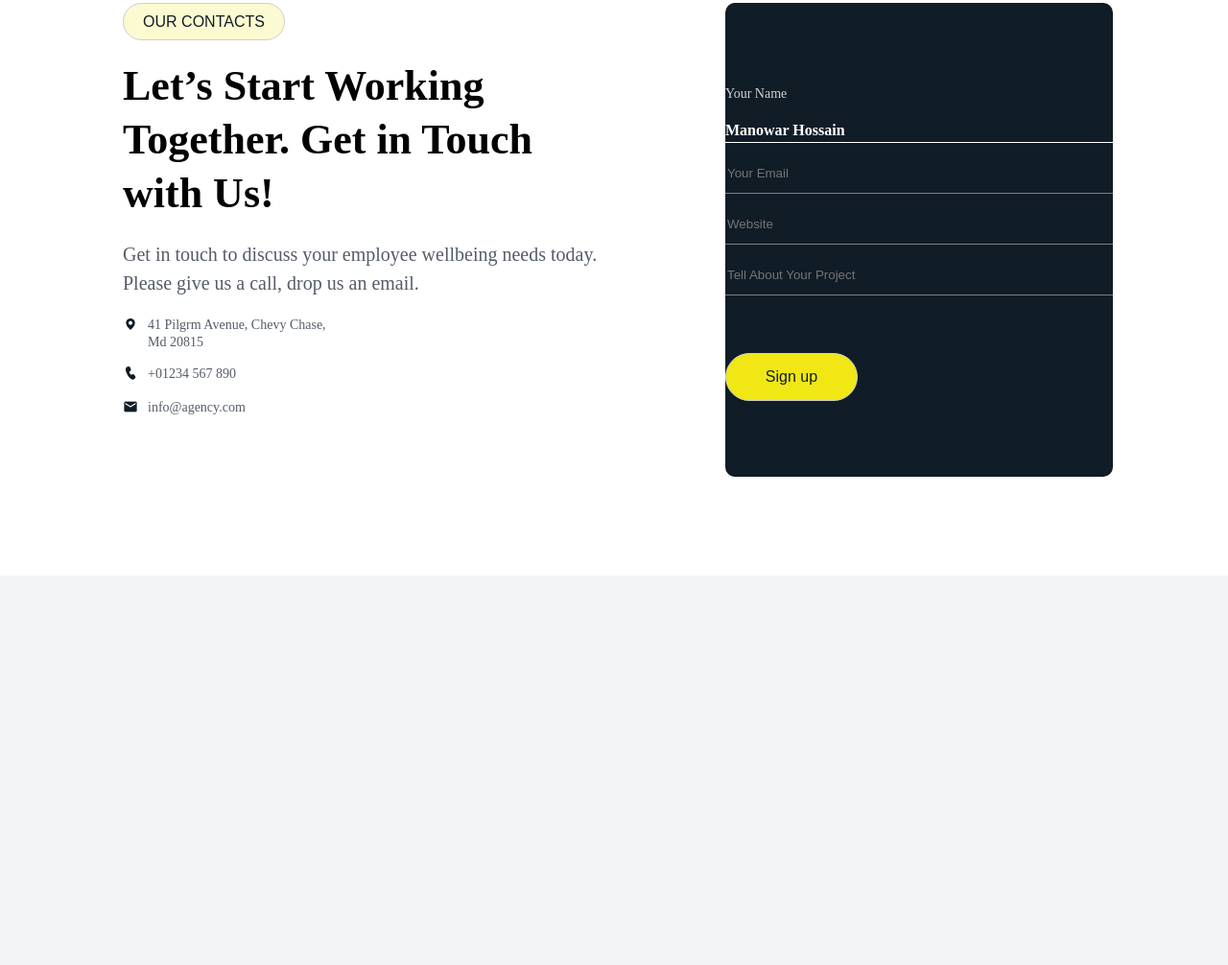
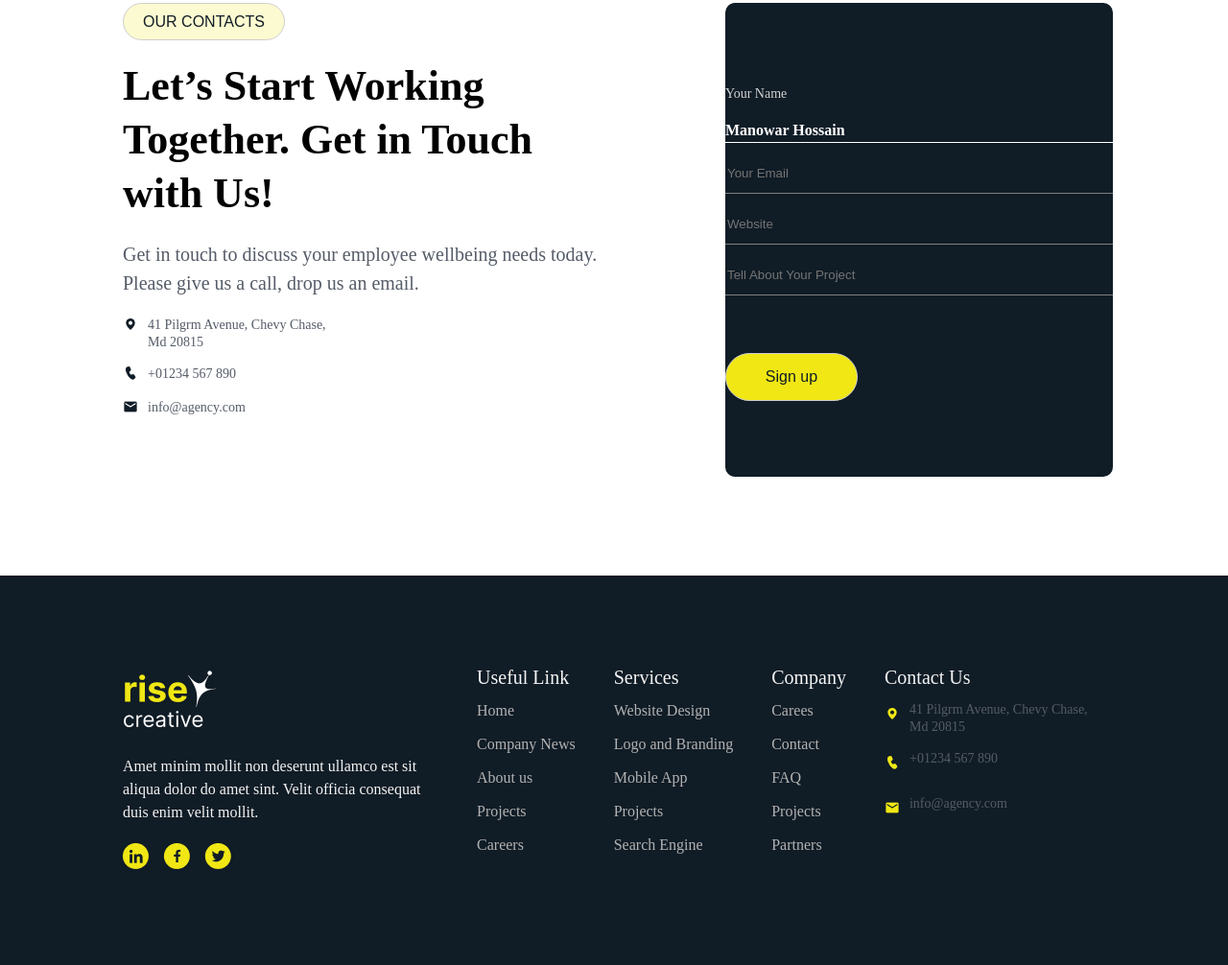
Before and after one commit to safarovmurod/home-work-5, a plain HTML site: page index.html in a window 1280 px wide. Shown: the part 5282-6288 px from the top of the page at 96% size. Before the commit the page ends 5882 px from the top, so only its background shows below. Drawn offline with Linux system fonts and the light colour scheme.

Commit message:
footer_1 (#8)

```diff
--- a/index.html
+++ b/index.html
@@ -289,8 +289,10 @@
                     </div>
                     <div class="about_icon">
                         <div><img src="./pictures/inverted-commas (1) 1 (Traced) (1).png" alt=""></div>
-                        <p class="about_text amet">Amet minim mollit non deserunt ullamco est sit aliqua dolor do amet sint. Velit officia consequat duis enim velit mollit. Amet minim mollit non deserunt ullamco est sit aliqua dolor do amet sint. Velit officia cons </p>
-    <div class="Traced"><img  src="./pictures/inverted-commas (1) 1 (Traced).png" alt=""></div>
+                        <p class="about_text amet">Amet minim mollit non deserunt ullamco est sit aliqua dolor do amet
+                            sint. Velit officia consequat duis enim velit mollit. Amet minim mollit non deserunt ullamco
+                            est sit aliqua dolor do amet sint. Velit officia cons </p>
+                        <div class="Traced"><img src="./pictures/inverted-commas (1) 1 (Traced).png" alt=""></div>
 
                     </div>
                 </div>
@@ -304,8 +306,10 @@
                     </div>
                     <div class="about_icon">
                         <div><img src="./pictures/inverted-commas (1) 1 (Traced) (1).png" alt=""></div>
-                        <p class="about_text amet">Amet minim mollit non deserunt ullamco est sit aliqua dolor do amet sint. Velit officia consequat duis enim velit mollit. Amet minim mollit non deserunt ullamco est sit aliqua dolor do amet sint. Velit officia cons </p>
-    <div class="Traced"><img  src="./pictures/inverted-commas (1) 1 (Traced).png" alt=""></div>
+                        <p class="about_text amet">Amet minim mollit non deserunt ullamco est sit aliqua dolor do amet
+                            sint. Velit officia consequat duis enim velit mollit. Amet minim mollit non deserunt ullamco
+                            est sit aliqua dolor do amet sint. Velit officia cons </p>
+                        <div class="Traced"><img src="./pictures/inverted-commas (1) 1 (Traced).png" alt=""></div>
 
                     </div>
                 </div>
@@ -321,8 +325,10 @@
                     </div>
                     <div class="about_icon">
                         <div><img src="./pictures/inverted-commas (1) 1 (Traced) (1).png" alt=""></div>
-                        <p class="about_text amet">Amet minim mollit non deserunt ullamco est sit aliqua dolor do amet sint. Velit officia consequat duis enim velit mollit. Amet minim mollit non deserunt ullamco est sit aliqua dolor do amet sint. Velit officia cons </p>
-    <div class="Traced"><img  src="./pictures/inverted-commas (1) 1 (Traced).png" alt=""></div>
+                        <p class="about_text amet">Amet minim mollit non deserunt ullamco est sit aliqua dolor do amet
+                            sint. Velit officia consequat duis enim velit mollit. Amet minim mollit non deserunt ullamco
+                            est sit aliqua dolor do amet sint. Velit officia cons </p>
+                        <div class="Traced"><img src="./pictures/inverted-commas (1) 1 (Traced).png" alt=""></div>
 
                     </div>
 
@@ -351,7 +357,8 @@
 
                         <button class="btn1 btn4 btn6">OUR CONTACTS</button>
                         <h2 class="h2_text Let’s">Let’s Start Working Together. Get in Touch with Us!</h2>
-                        <p class="about_text Customer Get_In">Get in touch to discuss your employee wellbeing needs today. Please give us a call, drop us an email.</p>
+                        <p class="about_text Customer Get_In">Get in touch to discuss your employee wellbeing needs
+                            today. Please give us a call, drop us an email.</p>
 
 
 
@@ -402,6 +409,80 @@
 
 
     </main>
+
+
+
+    <footer class="footer">
+
+        <section class="footer_flex">
+
+
+            <div class="rise_logo">
+                <div><img src="./pictures/logo 1 (1).png" alt=""></div>
+                <p class="about_text minim">Amet minim mollit non deserunt ullamco est sit aliqua dolor do amet sint. Velit officia consequat duis enim velit mollit.</p>
+                <div><img src="./pictures/Frame 38594.png" alt=""></div>
+            </div>
+
+            <div class="usefull">
+                <p>Useful Link</p>
+
+                <p class="companynews">Home</p>
+                <p class="companynews">Company News</p>
+                <p class="companynews">About us</p>
+                <p class="companynews">Projects</p>
+                <p class="companynews">Careers</p>
+            </div>
+            <div class="usefull">
+                <p>Services</p>
+
+                <p class="companynews">Website Design</p>
+                <p class="companynews">Logo and Branding</p>
+                <p class="companynews">Mobile App </p>
+                <p class="companynews">Projects</p>
+                <p class="companynews">Search Engine</p>
+            </div>
+            <div class="usefull">
+                <p>Company</p>
+
+                <p class="companynews">Carees</p>
+                <p class="companynews">Contact</p>
+                <p class="companynews">FAQ</p>
+                <p class="companynews">Projects</p>
+                <p class="companynews">Partners</p>
+            </div>
+
+  <div class="info_agency footer_end">
+ <p class="usefull">Contact Us</p>
+                            <div class="pictures_pligrm">
+
+                                <div><img src="./pictures/ci_location (1).png" alt=""></div>
+                                <p class="about_text Pilgrm">41 Pilgrm Avenue, Chevy Chase, Md 20815</p>
+                            </div>
+                            <div class="pictures_pligrm">
+                                <div><img src="./pictures/Frame 183 (1).png" alt=""></div>
+                                <p class="about_text Pilgrm">+01234 567 890</p>
+                            </div>
+                            <div class="pictures_pligrm">
+                                <div><img src="./pictures/ic_baseline-email (1).png" alt=""></div>
+                                <p class="about_text Pilgrm">info@agency.com</p>
+                            </div>
+
+                        </div>
+
+
+        </section>
+
+
+
+    </footer>
+
+
+
+
+
+
+
+
 </body>
 
 </html>
--- a/main.css
+++ b/main.css
@@ -475,7 +475,8 @@ body {
     border-radius: 10px;
 
 }
-.input_button{
+
+.input_button {
     display: flex;
     flex-direction: column;
     gap: 10px;
@@ -489,10 +490,12 @@ input {
     border-bottom: 1px solid gray;
     outline: none;
 }
-.your{
+
+.your {
     font-size: 14px;
-    color:#D3D3D3 ;
+    color: #D3D3D3;
 }
+
 .Manowar {
     color: #FFFFFF;
     font-weight: 600;
@@ -500,13 +503,64 @@ input {
     line-height: 24px;
     border-bottom: 1.5px solid #FFFFFF;
 }
-.btn7{
+
+.btn7 {
     margin-top: 50px;
 }
-.s6_flexfull{
+
+.s6_flexfull {
     display: flex;
     width: 80%;
     margin: auto;
     justify-content: space-between;
 
 }
+
+
+.footer {
+    background-color: #101C26;
+    width: 100%;
+    height: 406px;
+    display: flex;
+}
+
+.rise_logo {
+    width: 329px;
+    display: flex;
+    flex-direction: column;
+    gap: 20px;
+
+}
+
+.minim {
+    font-weight: 400;
+    font-size: 16px;
+    color: #F5F5F5;
+    line-height: 24px;
+}
+
+.usefull {
+    font-weight: 500;
+    font-style: Medium;
+    font-size: 20px;
+    line-height: 100%;
+    color: #F5F5F5;
+}
+
+.companynews {
+    font-weight: 500;
+    font-style: Medium;
+    font-size: 16px;
+    color: #B3B3B3;
+    letter-spacing: 0%;
+    margin-top: 15px;
+}
+.footer_flex{
+    display: flex;
+    width: 80%;
+    margin: auto;
+    justify-content: space-between;
+}
+.footer_end{
+    line-height: 200%;
+}
```
Also changed, not shown: pictures/Frame 183 (1).png (added), pictures/Frame 38594.png (added), pictures/ci_location (1).png (added), pictures/ic_baseline-email (1).png (added), pictures/logo 1 (1).png (added). Lines whose indentation alone changed are shown as unchanged.
